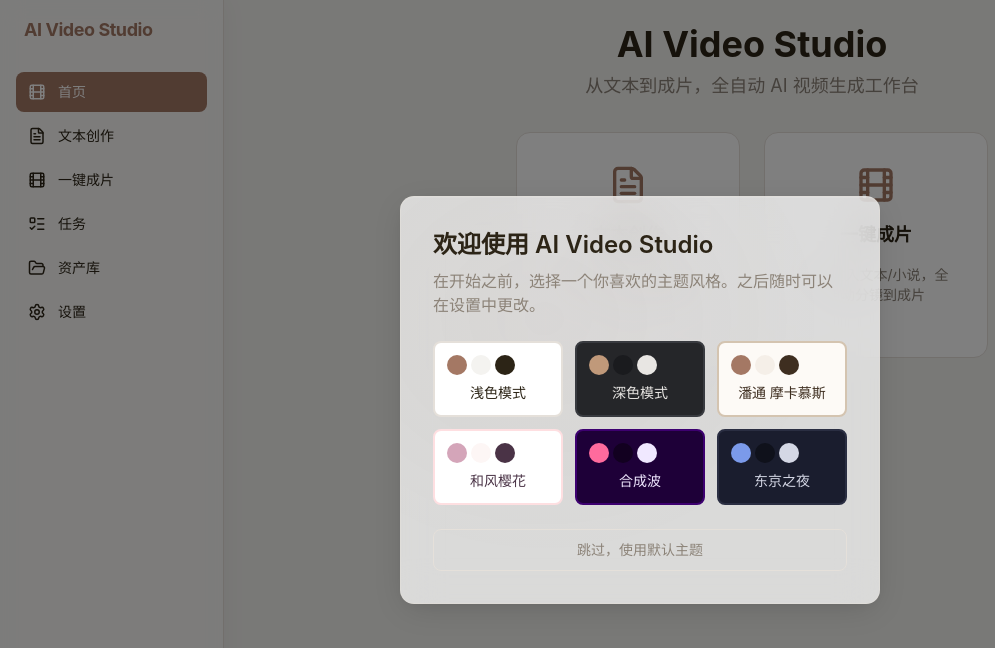
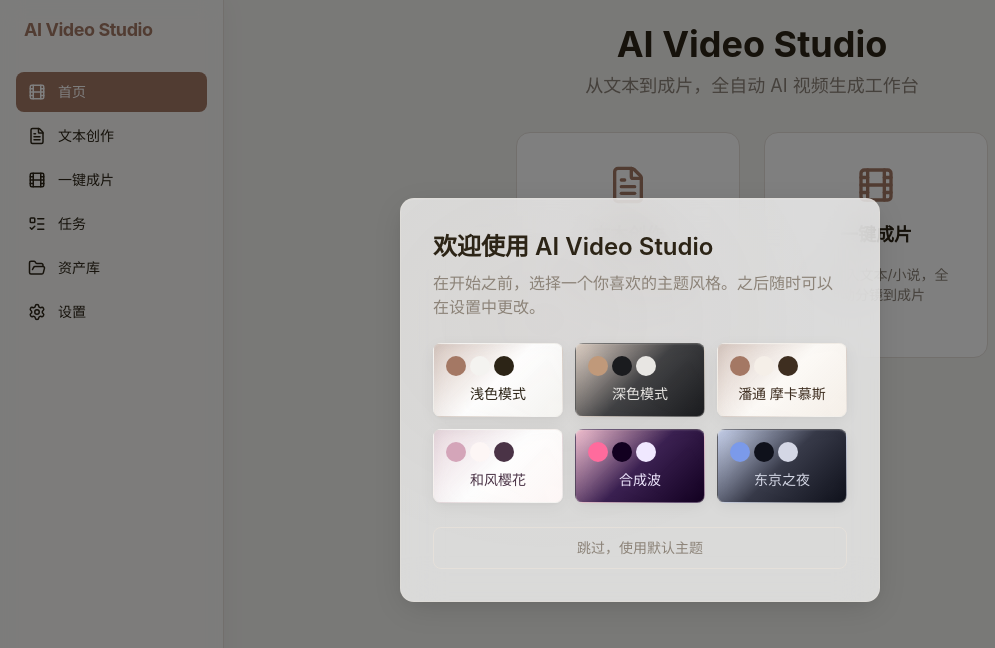
Before and after one commit to Eyeing0721/ai-video-studio, a React (Vite) app in the folder frontend/: page / in a window 1280 px wide. Shown: the top 648 px of the page, without its empty margins (0-995 px from the left). Built offline with nearby package versions, Linux system fonts and the light colour scheme.

Commit message:
Theme buttons: 3-color gradient + glass background
Each theme preset button now shows a 135deg gradient from:
- accent (33% opacity) → surface (87% opacity) → bg
Plus glass-card backdrop-blur overlay

No more flat solid colors — each theme visibly distinct

```diff
--- a/frontend/src/components/ThemeWizard.tsx
+++ b/frontend/src/components/ThemeWizard.tsx
@@ -45,15 +45,11 @@ export default function ThemeWizard() {
               return (
                 <button
                   key={key}
-                  onClick={() => {
-                    switchPreset(key)
-                    setStep(1)
-                  }}
-                  className="p-3 rounded-lg text-sm font-medium transition-all hover:scale-105"
+                  onClick={() => { switchPreset(key); setStep(1) }}
+                  className="p-3 rounded-lg text-sm font-medium transition-all hover:scale-105 glass-card"
                   style={{
-                    background: t.colors.surface,
+                    background: `linear-gradient(135deg, ${t.colors.accent}55, ${t.colors.surface}dd, ${t.colors.bg})`,
                     color: t.colors.text,
-                    border: `2px solid ${t.colors.border}`,
                     borderRadius: 'var(--theme-radius-md)',
                   }}
                 >
```
